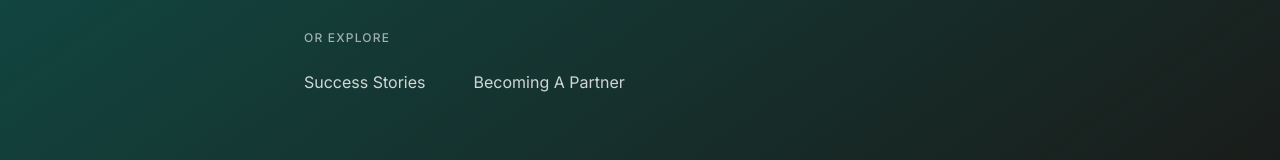
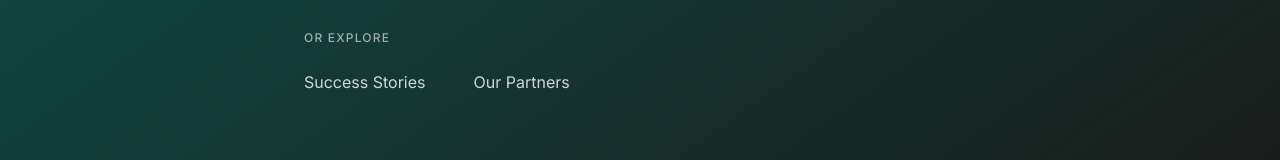
Before and after one commit to whoisjimilitan/restoration-community, a Next.js app in the folder apps/web/: page / in a window 1280 px wide. Shown: the part 4320-4480 px from the top of the page. Built offline with nearby package versions, Linux system fonts and the light colour scheme; a web font is replaced by a local one.

Commit message:
refine: Change partnership link to 'Our Partners' showcase page

```diff
--- a/apps/web/src/app/page.tsx
+++ b/apps/web/src/app/page.tsx
@@ -208,7 +208,7 @@ export default function Home() {
                 <span className="block h-px w-0 group-hover:w-full bg-white transition-all duration-300 mt-2"></span>
               </Link>
               <Link href="/partnership" className="text-base text-white/80 hover:text-white transition-colors duration-200 group">
-                Becoming A Partner
+                Our Partners
                 <span className="block h-px w-0 group-hover:w-full bg-white transition-all duration-300 mt-2"></span>
               </Link>
             </div>
```
